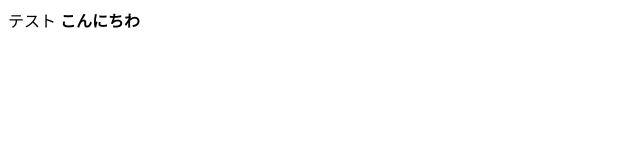
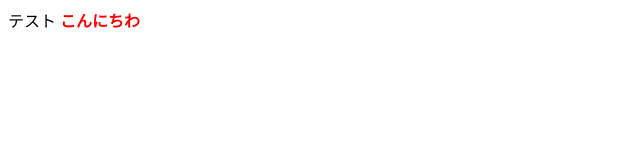
Before and after one commit to yuki0907/20240429-test, a plain HTML site: page index.html in a window 1280 px wide. Shown: the whole page, without its empty margins (0-640 px from the left). Drawn offline with Linux system fonts and the light colour scheme.

Commit message:
Update index.html
色を変えました

```diff
--- a/index.html
+++ b/index.html
@@ -6,7 +6,7 @@
   </head>
   <body>
     テスト
-    <strong style="color: Rainbow ">
+    <strong style="color: red ">
       こんにちわ
     </strong>
 
```
